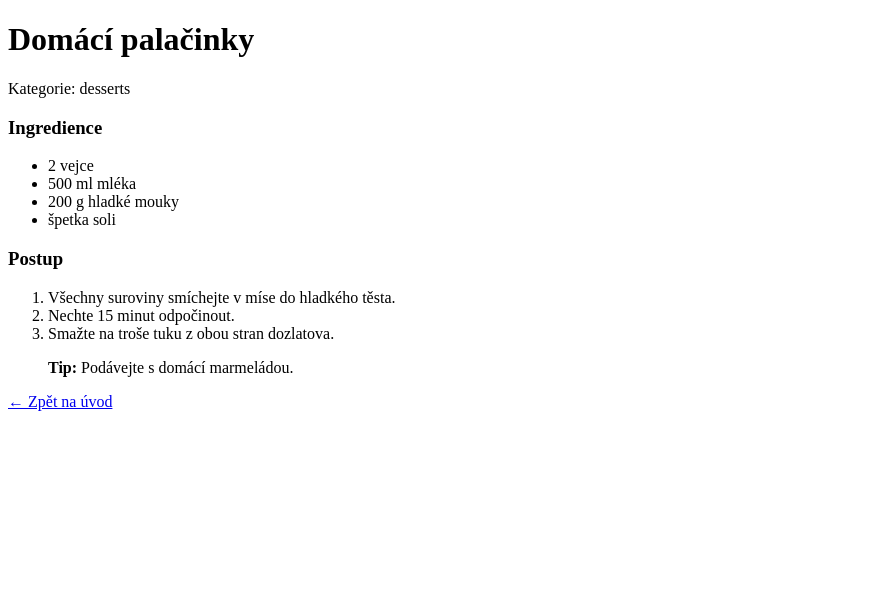
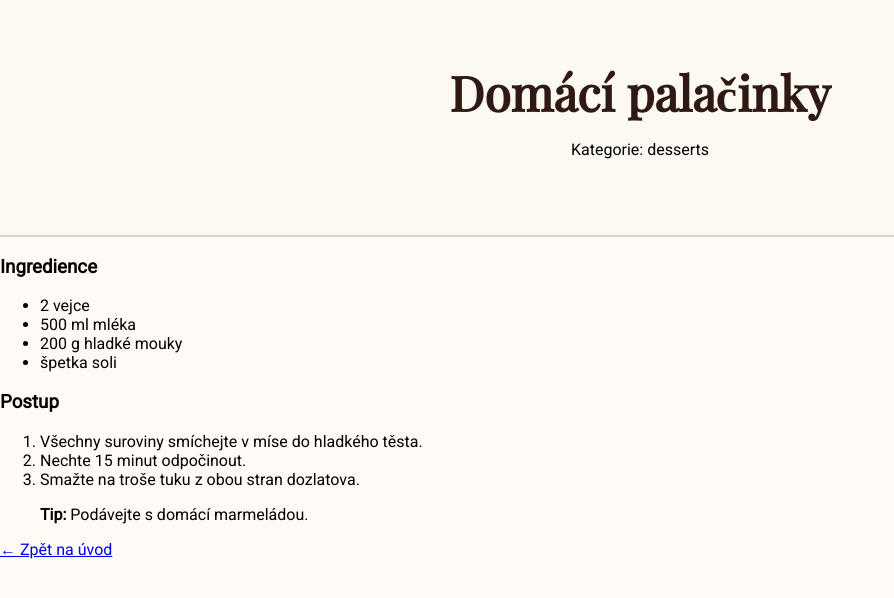
Before and after one commit to M4thys02/Cookbook, a Jekyll site: the page built from _posts/2026-03-01-palacinky.md, in a window 1280 px wide. Shown: the top 598 px of the page, without its empty margins (0-894 px from the left). Built offline with Jekyll 4.4.1, drawn with Linux system fonts in a browser that asks for light colours; some web fonts are replaced.

Commit message:
back link to cookbook

```diff
--- a/_layouts/desserts_layout.html
+++ b/_layouts/desserts_layout.html
@@ -4,7 +4,7 @@
     <meta charset="UTF-8">
     <title>{{ page.title }} | Kuchařka</title>
     <link href="https://fonts.googleapis.com/css2?family=Playfair+Display:ital,wght@0,400;1,700&family=Roboto:wght@300;400&display=swap" rel="stylesheet">
-    <link rel="stylesheet" href="../css/main.css">
+    <link rel="stylesheet" href="/css/main.css">
 </head>
 <body>
     <header>
@@ -17,7 +17,7 @@
     </main>
 
     <footer>
-        <a href="/">← Zpět na úvod</a>
+        <a href="https://m4thys02.github.io/Cookbook/">← Zpět na úvod</a>
     </footer>
 </body>
 </html>
```
